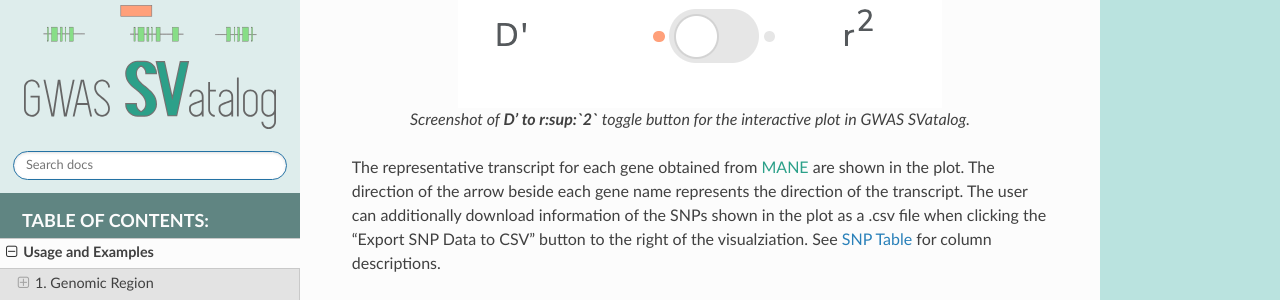
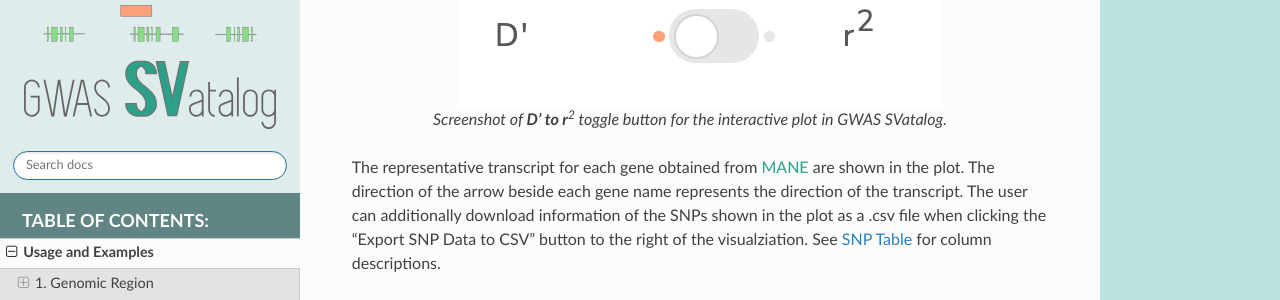
Before and after one commit to shalvichirmade/gwas-svatalog-docs, a Sphinx documentation site: the page built from source/usage_examples.rst, in a window 1280 px wide and 900 px high, scrolled down 2862 px. Shown: the part 151-451 px from the top of the window. Built offline with Sphinx 7.4.7 and the Read the Docs theme 2.0.0, drawn with Linux system fonts in a browser that asks for light colours; some of the changed text lies outside the part shown.

Commit message:
update note mistake

```diff
--- a/source/usage_examples.rst
+++ b/source/usage_examples.rst
@@ -87,7 +87,7 @@ The default LD statistic is D', the toggle can be used to visualize r\ :sup:`2`
    :alt: screenshot of D' to r2 toggle for plot
    :align: center
 
-   Screenshot of **D' to r\ :sup:`2`** toggle button for the interactive plot in GWAS SVatalog.
+   Screenshot of **D' to r**\ :sup:`2` toggle button for the interactive plot in GWAS SVatalog.
 
 
 The representative transcript for each gene obtained from |mane_link| are shown in the plot. The direction of the arrow beside each gene name represents the direction of the transcript. The user can additionally download information of the SNPs shown in the plot as a .csv file when clicking the "Export SNP Data to CSV" button to the right of the visualziation. See :ref:`table snp` for column descriptions.
@@ -204,7 +204,7 @@ The visualization shows the selected SV and p-value of GWAS-associated SNPs for
    :alt: screenshot of D' to r2 toggle for plot
    :align: center
 
-   Screenshot of **D' to r\ :sup:`2`** toggle button for the interactive plot in GWAS SVatalog.
+   Screenshot of **D' to r**\ :sup:`2` toggle button for the interactive plot in GWAS SVatalog.
 
 The user also has an option to visualize p-value for SNPs from other phenotypes within 100 kb of the current region.
 The linkage disequilibrium statistics  (D'/r\ :sup:`2`) between each of these SNPs and the selected SV will be displayed in the hover label.
```
